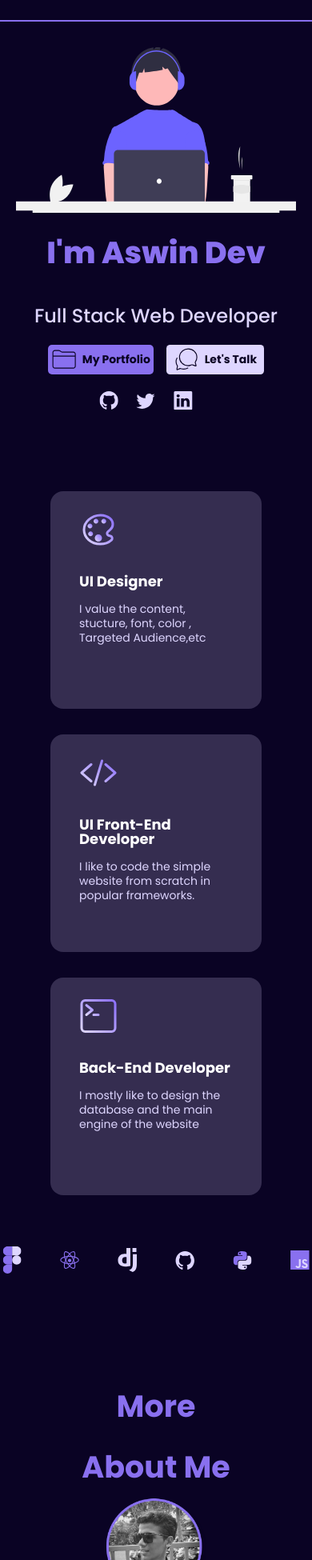
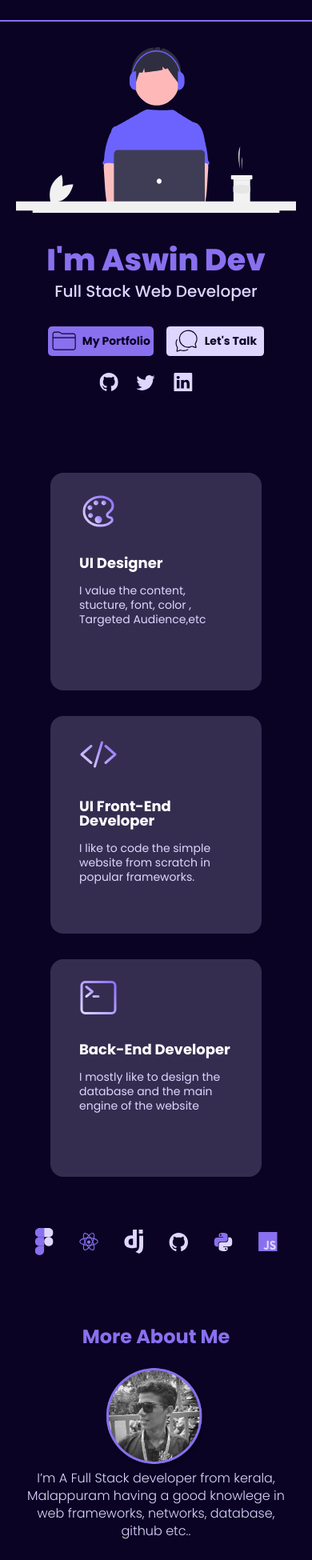
Before and after one commit to Aswindevpk/Personal_website_React, a React (Create React App) app: page / in a window 390 px wide. Shown: the part 50-2000 px from the top of the page at 80% size. Built offline with nearby package versions, Linux system fonts and the light colour scheme.

Commit message:
mobile device alignment fix

```diff
--- a/src/containers/about/about.css
+++ b/src/containers/about/about.css
@@ -1,7 +1,7 @@
 .about {
   display: flex;
   flex-direction: column;
-  padding: 8rem 6rem;
+  padding: 4rem 2rem;
 }
 
 .about p {
@@ -81,4 +81,18 @@
 
 
 @media screen and (max-width: 500px) {
+  .about p {
+    font-size: 24px;
 }
+.about-profile p {
+  max-width: 1000px;
+  font-family: var(--font-primary);
+  font-weight: 300;
+  font-size: 16px;
+  line-height: 22px;
+  color: var(--color-light);
+}
+.about-education img:first-child {
+  width: 23rem;
+}
+}
--- a/src/containers/header/header.css
+++ b/src/containers/header/header.css
@@ -172,10 +172,15 @@
   }
   .header h1 {
     font-size: 38px;
+    padding-top: 40px;
+    line-height: 38px;
   }
   .header h2 {
     padding-top: 0;
-    font-size: 24px;
+    line-height: 24px;
+    padding-top: 8px;
+    padding-bottom: 24px;
+    font-size: 20px;
   }
   .header-content{
     align-items: center;
--- a/src/containers/skills/skills.css
+++ b/src/containers/skills/skills.css
@@ -1,5 +1,5 @@
 .skills-card {
-  padding: 0rem 6rem 8rem 6rem;
+  padding: 0rem 6rem 8rem 4rem;
   display: flex;
   flex-direction: row;
   justify-content: space-between;
@@ -51,4 +51,8 @@
 }
 
 @media screen and (max-width: 500px) {
+  .skills-logo{
+    margin-top: 2rem;
+    gap: 2rem;
+  }
 }
```
